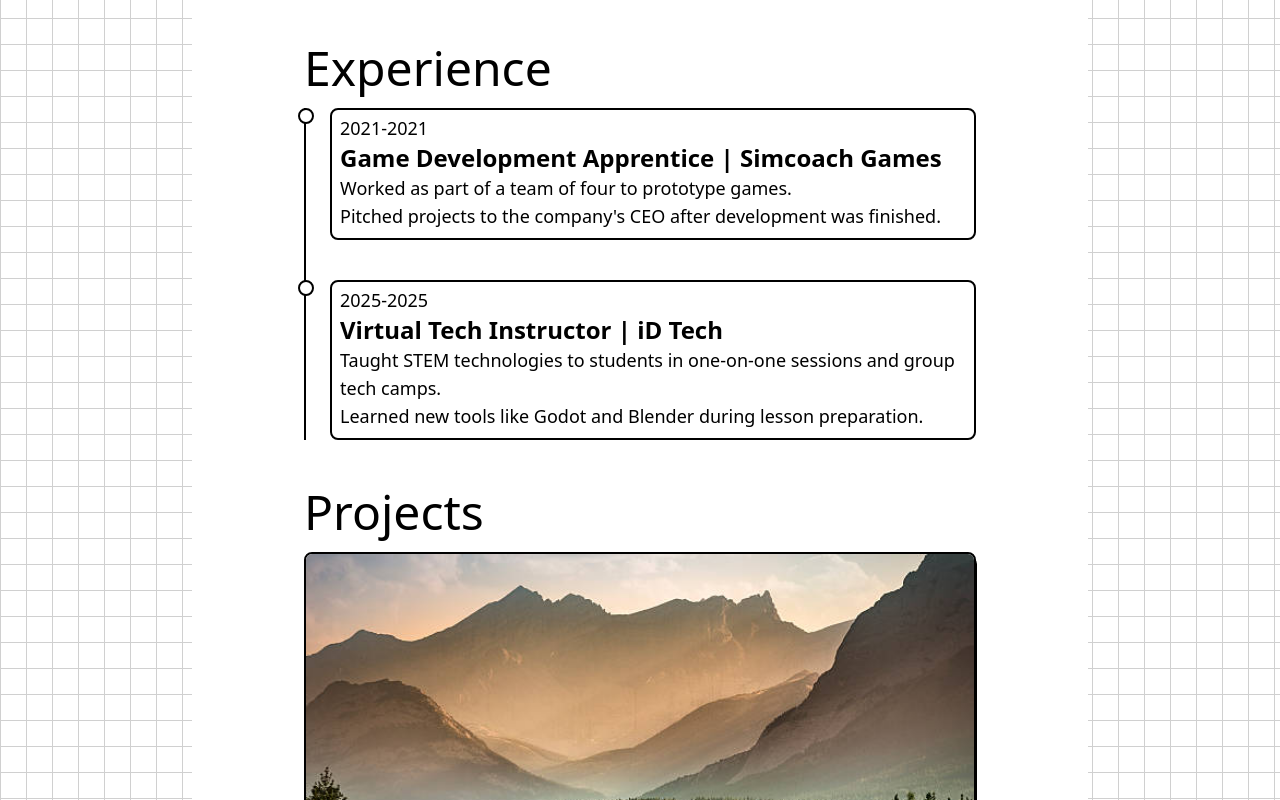
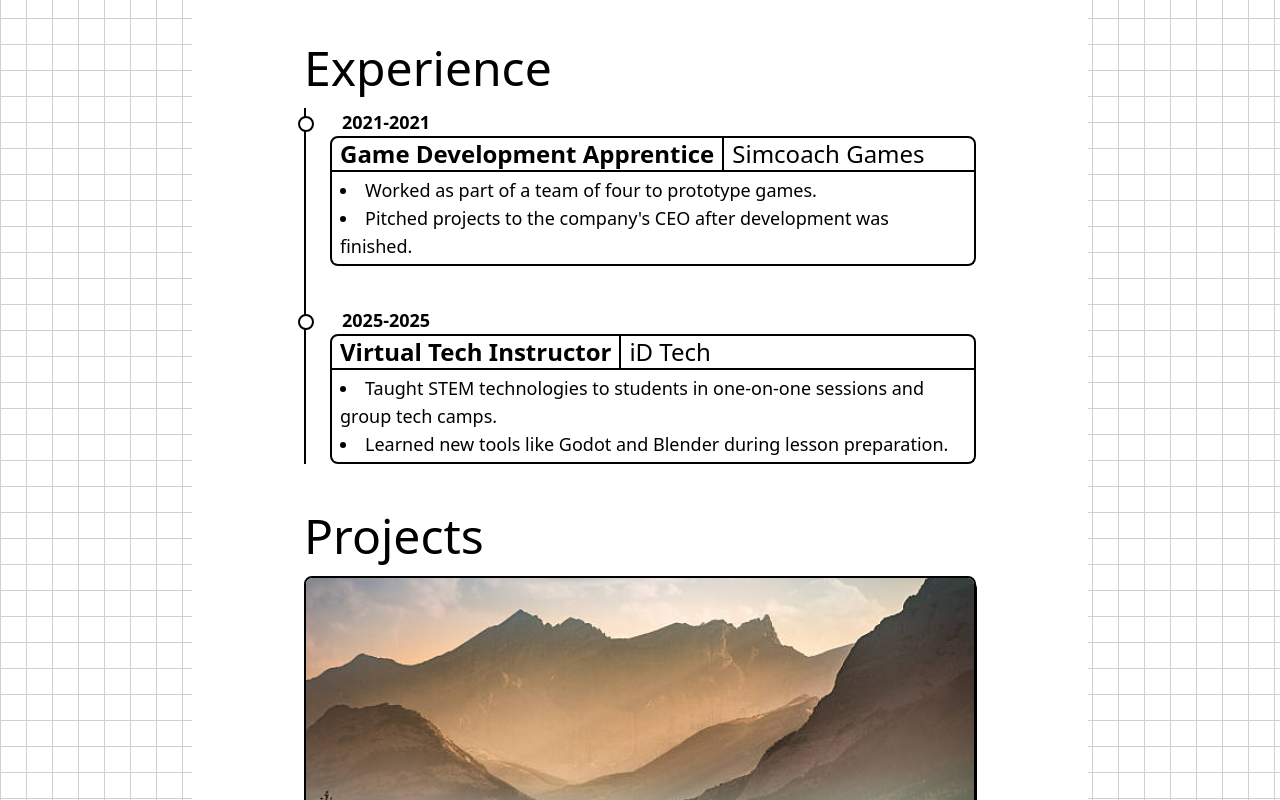
Before and after one commit to Ziad-J05/Portfolio-Site, a React (Vite) app: page / in a window 1280 px wide. Shown: the part 840-1640 px from the top of the page. Built offline with nearby package versions, Linux system fonts and the light colour scheme.

Commit message:
finished styling job timeline

```diff
--- a/src/components/Description.tsx
+++ b/src/components/Description.tsx
@@ -11,7 +11,7 @@ export default function Description({text}: {text: string[]}){
 
     return(
         <>
-            <ul>
+            <ul className='list-disc list-inside'>
                 {listItems}
             </ul>
         </>
--- a/src/components/JobTimeline.tsx
+++ b/src/components/JobTimeline.tsx
@@ -43,18 +43,18 @@ const timelineTheme = createTheme({
       },
       content: {
         root: {
-          base: "border-2 border-black rounded-lg py-1 px-2",
+          base: "",
           horizontal: "mt-3 sm:pr-8",
           vertical: ""
         },
         body: {
-          base: "mb-1 text-lg font-normal text-black dark:text-gray-400"
+          base: "border-2 border-black border-t-0 rounded-b-lg py-1 px-2 mb-1 text-lg font-normal text-black dark:text-gray-400"
         },
         time: {
-          base: "mb-1 text-lg font-normal leading-none text-black dark:text-gray-500"
+          base: "pl-3 text-lg font-semibold leading-none text-black dark:text-gray-500"
         },
         title: {
-          base: "text-2xl font-semibold text-black dark:text-white"
+          base: "flex border-2 border-black rounded-t-lg px-2 gap-2 text-2xl font-normal text-black dark:text-white"
         }
       },
       point: {
@@ -63,7 +63,7 @@ const timelineTheme = createTheme({
         marker: {
           base: {
             horizontal: "absolute -left-1.5 h-3 w-3 rounded-full border border-amber-400 bg-amber-400 dark:border-gray-900 dark:bg-gray-700",
-            vertical: "absolute -left-2 mt-0 h-4 w-4 rounded-full border-2 border-black bg-white dark:border-gray-900 dark:bg-gray-700"
+            vertical: "absolute -left-2 mt-2 h-4 w-4 rounded-full border-2 border-black bg-white dark:border-gray-900 dark:bg-gray-700"
           },
           icon: {
             base: "h-3 w-3 text-primary-600 dark:text-primary-300",
@@ -86,7 +86,11 @@ export default function JobTimeline({jobInfoList}: {jobInfoList: JobInfo[]}){
               <TimelinePoint />
               <TimelineContent>
               <TimelineTime>{jobInfo.startDate}-{jobInfo.endDate}</TimelineTime>
-              <TimelineTitle>{jobInfo.title} | {jobInfo.employer}</TimelineTitle>
+              <TimelineTitle>
+                <div className='font-semibold'>{jobInfo.title}</div>
+                <div className="self-stretch border-l-2" />
+                <div>{jobInfo.employer}</div>
+                </TimelineTitle>
               <TimelineBody>
                 <Description text={jobInfo.description} />
               </TimelineBody>
--- a/src/components/Project.tsx
+++ b/src/components/Project.tsx
@@ -66,7 +66,7 @@ export function FeaturedProject( {projectInfo}: {projectInfo: FeaturedProjectInf
             >
                 <div>
                     <div className="flex items-baseline border-b-2">
-                        <h3 className="text-3xl font-bold tracking-tight px-2 py-1 text-black">
+                        <h3 className="text-3xl font-semibold tracking-tight px-2 py-1 text-black">
                             {projectInfo.name}
                         </h3>
                         <div className="border-l-2 self-stretch" />
@@ -105,7 +105,7 @@ export function Project( {projectInfo}: {projectInfo: ProjectInfo} ){
             horizontal
             >
                 <div>
-                    <h3 className="text-2xl font-bold tracking-tight text-black border-b-2 w-full px-2 py-1">
+                    <h3 className="text-2xl font-semibold tracking-tight text-black border-b-2 w-full px-2 py-1">
                         {projectInfo.name}
                     </h3>
                     <div className="px-2 py-1">
```
